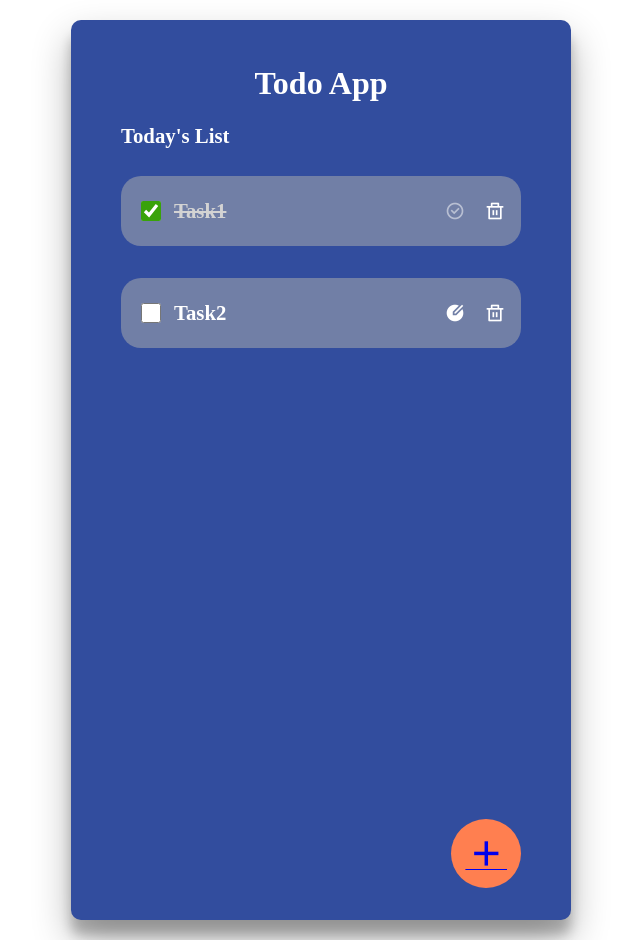
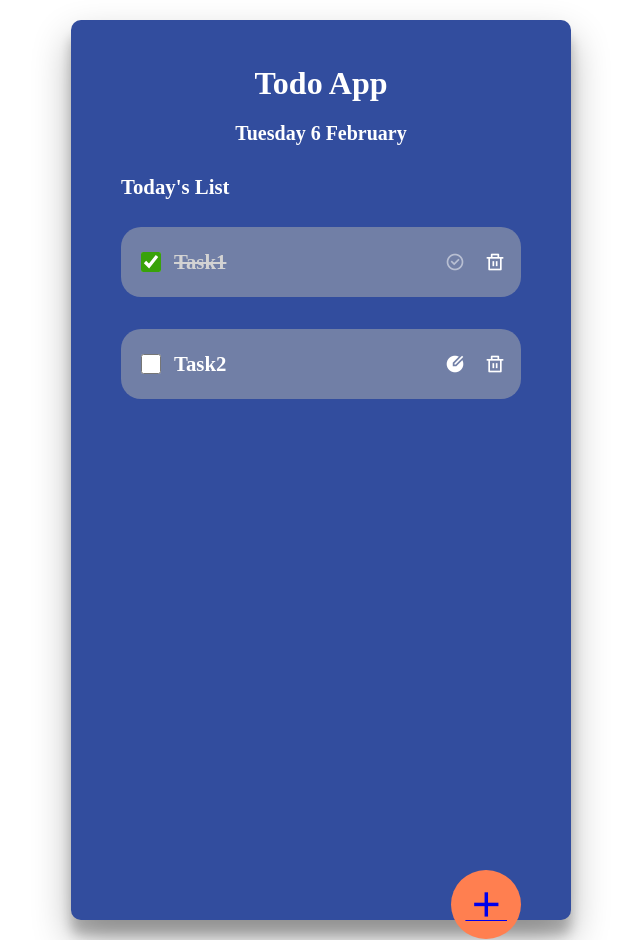
Before and after one commit to Bhavyashree-DC/Nuxt2-todo-app, a Nuxt app: page / in a window 1280 px wide. Shown: the whole page, without its empty margins (319-959 px from the left). Built offline with nearby package versions, Linux system fonts and the light colour scheme.

Commit message:
added current date to the TodoApp

```diff
--- /dev/null
+++ b/components/CurrentDate.vue
@@ -0,0 +1,38 @@
+<template>
+    <div class="date">
+       {{ currentDate }}
+    </div>
+</template>
+
+<script>
+export default {
+  name: 'CurrentDate',
+  data () {
+    return {
+        today : new Date(),
+        dateFormat : new Intl.DateTimeFormat('en-GB', {
+            month: 'long',
+            day: 'numeric',
+            weekday: 'long',
+        }),
+    }
+  },
+  computed:{
+    currentDate(){
+        return this.dateFormat.format(this.today);
+    }
+  },
+}
+
+</script>
+
+<style scoped>
+   .date{
+        font-size: 20px;
+        font-weight: 600;
+        margin-top: 10px;
+        margin-bottom: 30px;
+        text-align: center;
+        color: #fff;
+   }
+</style>
--- a/pages/index.vue
+++ b/pages/index.vue
@@ -4,7 +4,7 @@
         <div class="header">
            <h1>{{ header }}</h1>
         </div>
-
+        <CurrentDate></CurrentDate>
         <TodoList></TodoList>
         <AddTask></AddTask>
 
```
